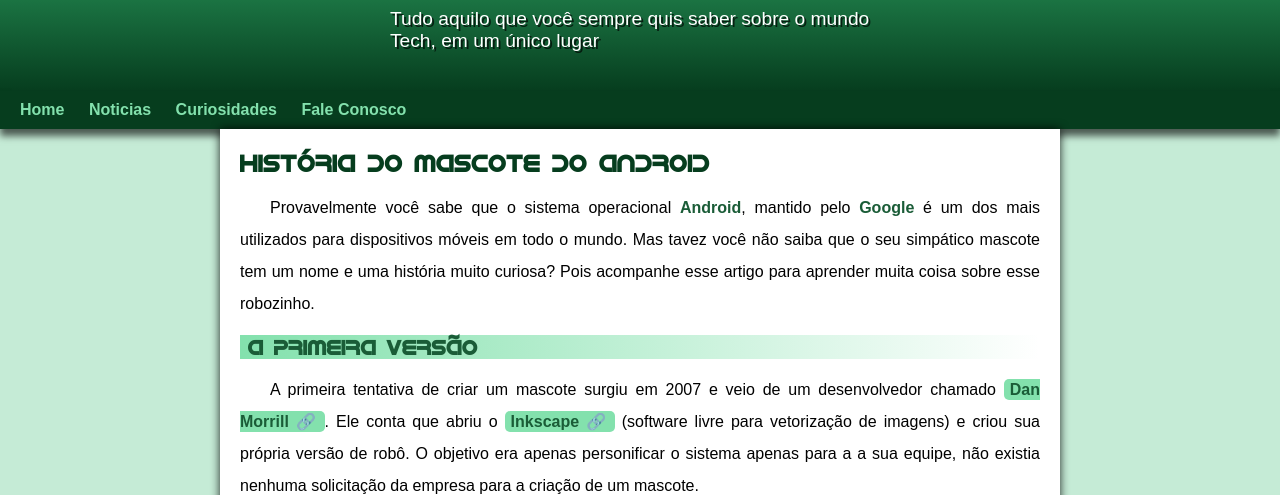
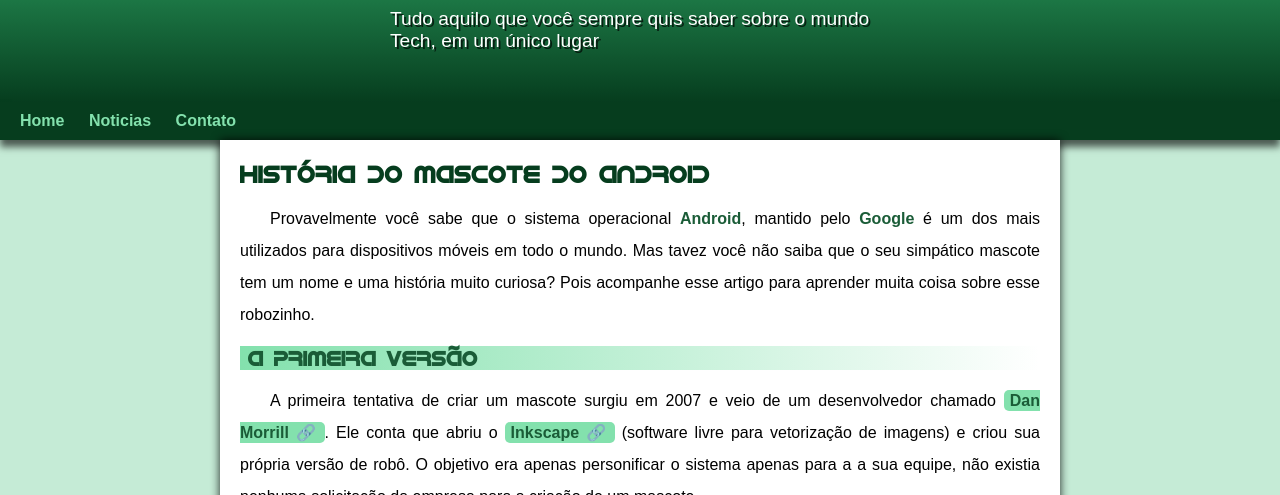
Before and after one commit to JohnMoreno23/projeto-android, a plain HTML site: page index.html in a window 1280 px wide. Shown: the part 89-584 px from the top of the page. Drawn offline with Linux system fonts and the light colour scheme.

Commit message:
update info

```diff
--- a/estilo/style.css
+++ b/estilo/style.css
@@ -74,7 +74,7 @@ header p {
     margin: auto;
     padding-left: 10px;
     padding-right: 10px;
-    /* margin-bottom: 30px; */
+    padding-bottom: 50px;
 }
 
 nav {
--- a/index.html
+++ b/index.html
@@ -18,8 +18,7 @@
     <nav>
         <a href="#">Home</a>
         <a href="#">Noticias</a>
-        <a href="#">Curiosidades</a>
-        <a href="#">Fale Conosco</a>
+        <a href="#">Contato</a>
     </nav>
     <main>
         <article>
```
